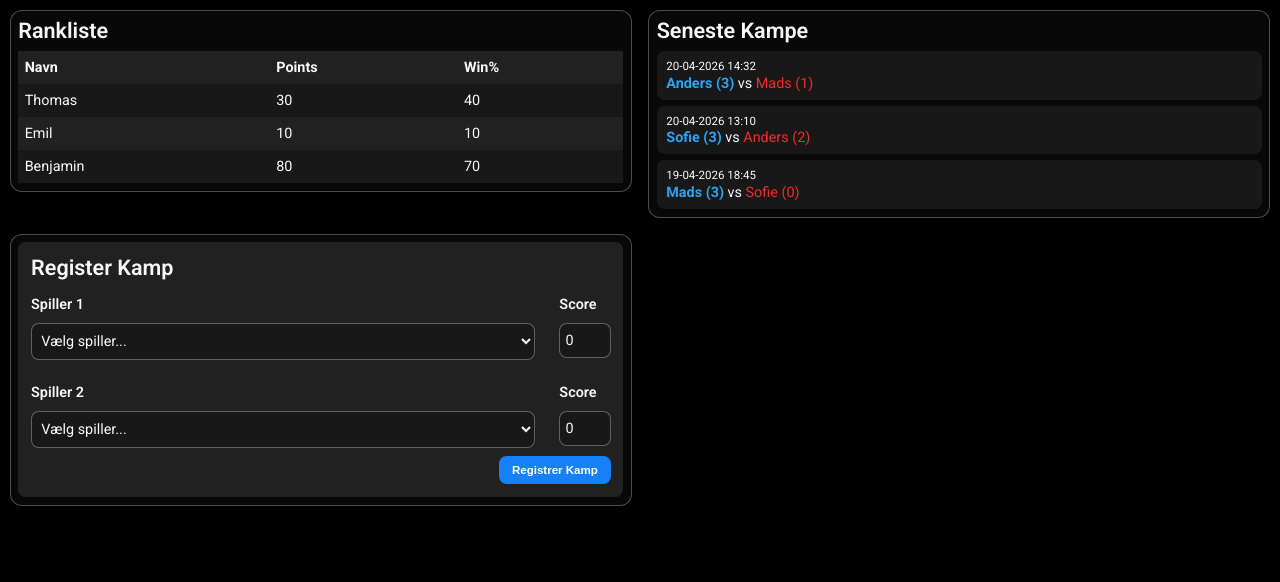
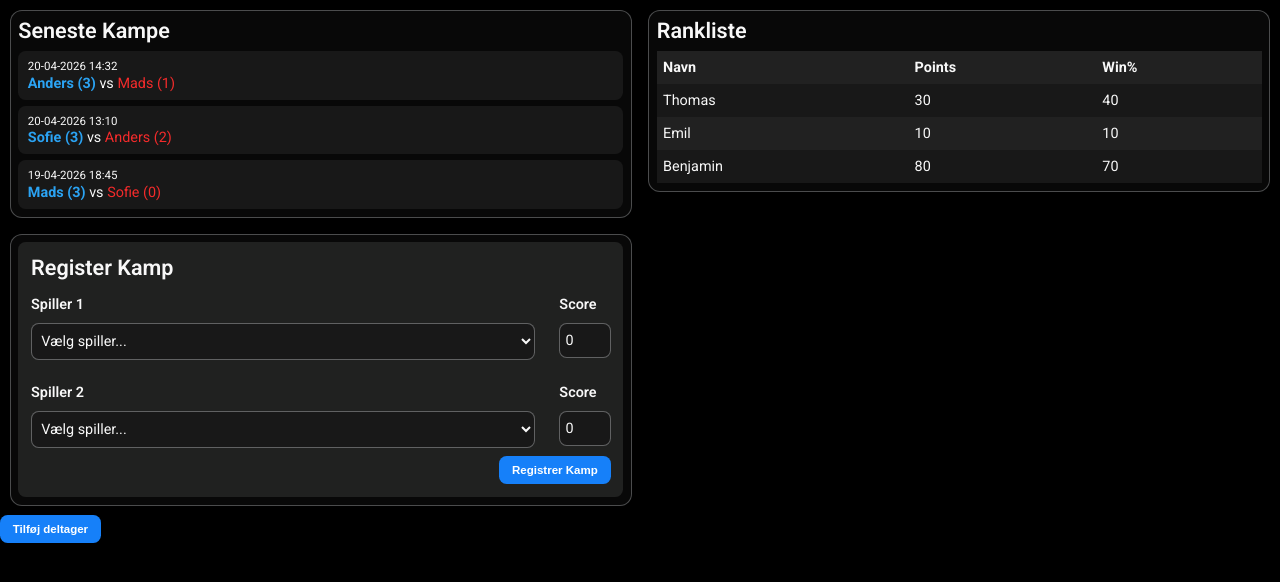
Before and after one commit to aqys/GUI-Projekt, a Vue app: page / in a window 1280 px wide. Shown: the top 582 px of the page. Built offline with nearby package versions, Linux system fonts and the light colour scheme.

Commit message:
Knap til modal (midlertidig)

```diff
--- a/src/views/Home.vue
+++ b/src/views/Home.vue
@@ -3,24 +3,27 @@ import RanklistTable from '../components/RanklistTable.vue'
 import MatchList from '../components/MatchList.vue'
 import AddDeltagerModal from '../components/AddDeltagerModal.vue';
 import RegisterKampForm from '../components/RegisterKampForm.vue';
+import { ref } from 'vue';
 
+const isOpen = ref(false)
 </script>
 
 <template>
   <main class="grid">
     <section class="panel">
-      <RanklistTable />
+      <MatchList />
     </section>
 
     <section class="panel">
-      <MatchList />
-      <!--<AddDeltagerModal></AddDeltagerModal>-->
+      <RanklistTable />
     </section>
 
     <section class="panel">
       <RegisterKampForm></RegisterKampForm>
     </section>
   </main>
+  <button class="test-modal" @click="isOpen = true">Tilføj deltager</button>
+  <AddDeltagerModal v-if="isOpen" @luk="isOpen = false" />
 </template>
 
 <style scoped>
```
